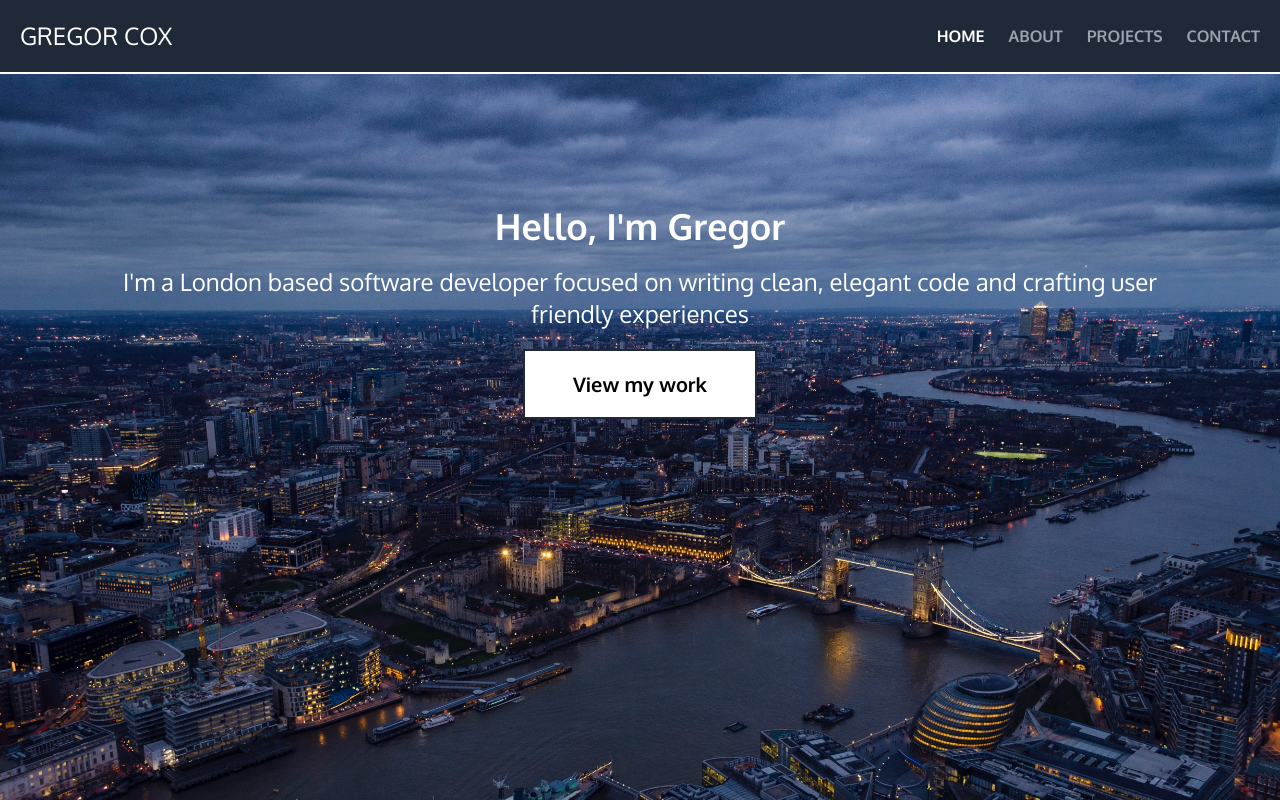
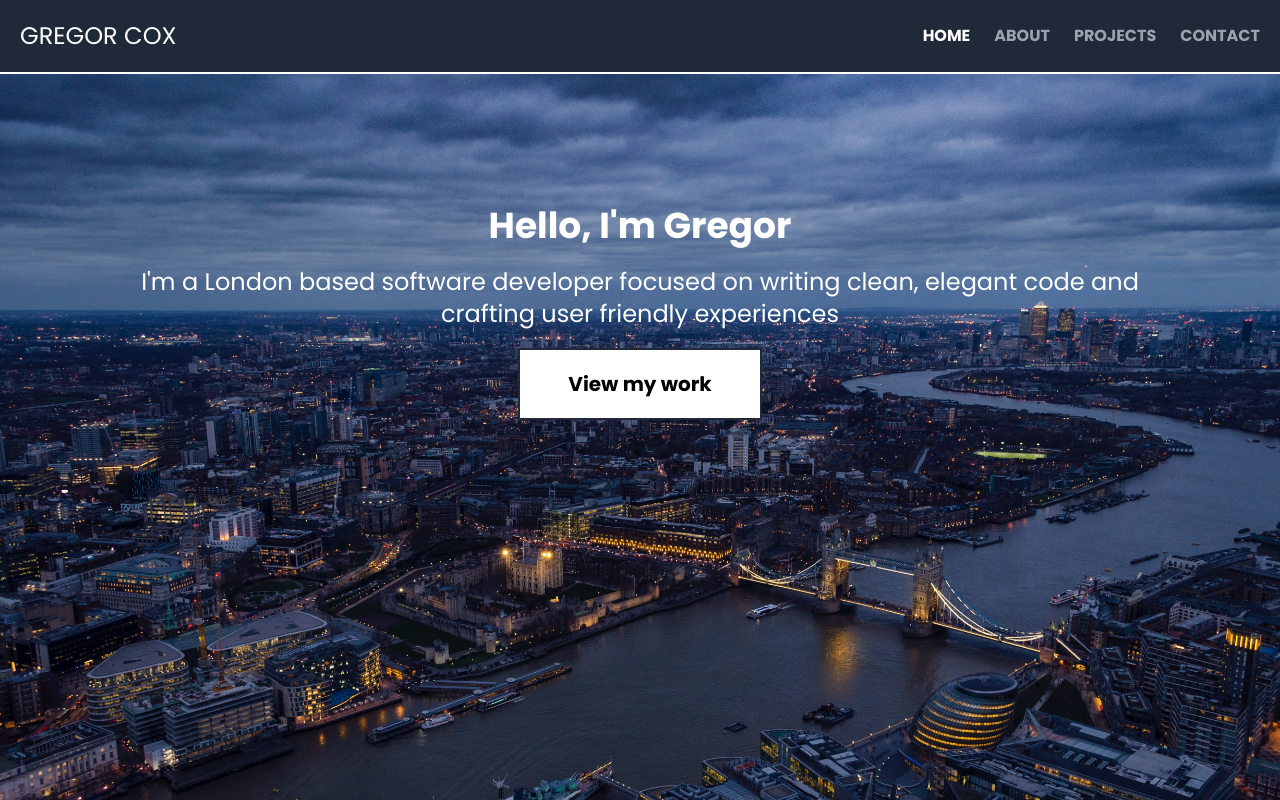
Before and after one commit to gregorcox/personal-site-next, a Next.js app: page / in a window 1280 px wide. Built offline with nearby package versions, Linux system fonts and the light colour scheme.

Commit message:
change font family

```diff
--- a/app/layout.tsx
+++ b/app/layout.tsx
@@ -1,9 +1,9 @@
 import type { Metadata } from "next";
-import { Oxygen } from "next/font/google";
+import { Poppins } from "next/font/google";
 import "./globals.css";
 import NavBar from "./NavBar";
 
-const inter = Oxygen({
+const poppins = Poppins({
   subsets: ["latin"],
   weight: ["300", "400", "700"],
 });
@@ -20,7 +20,7 @@ export default function RootLayout({
 }>) {
   return (
     <html lang="en">
-      <body className={inter.className}>
+      <body className={poppins.className}>
         <NavBar />
         <main>
           <div>{children}</div>
```
